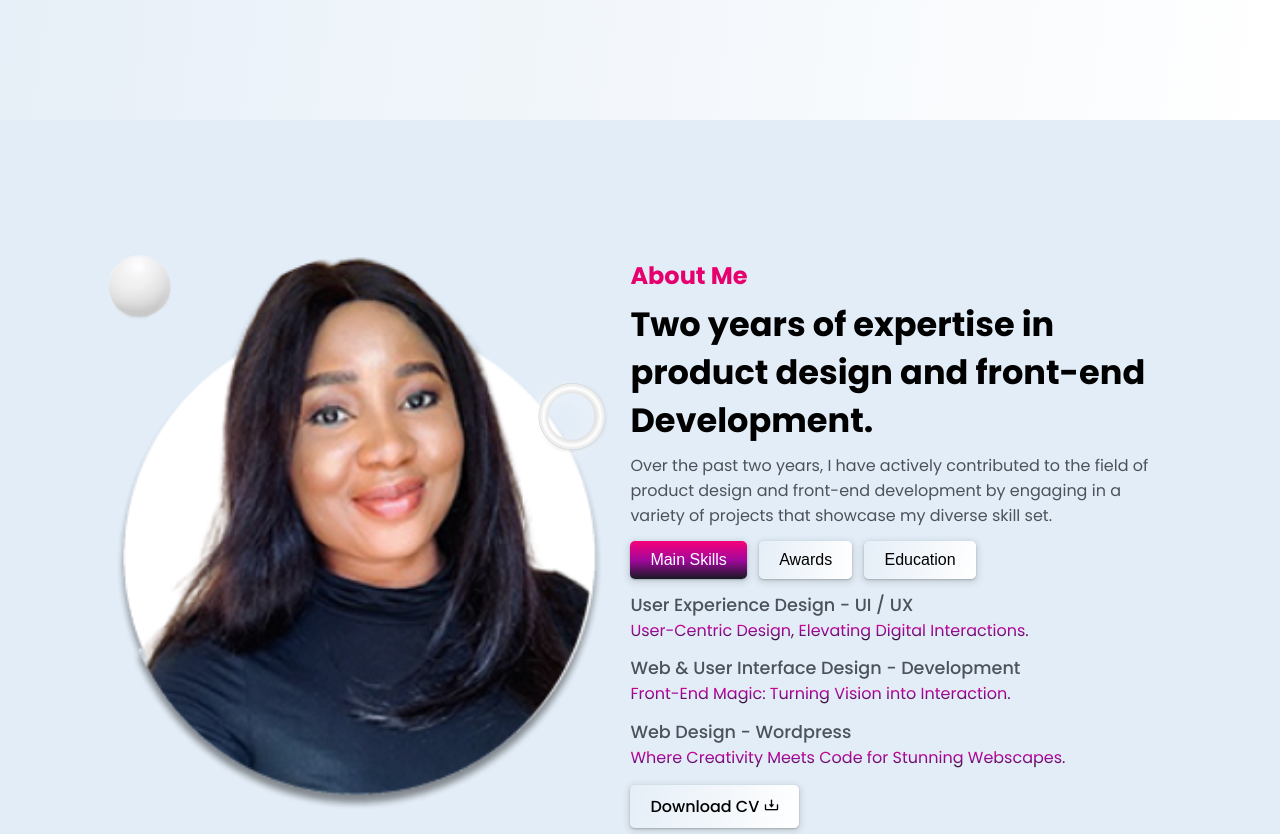
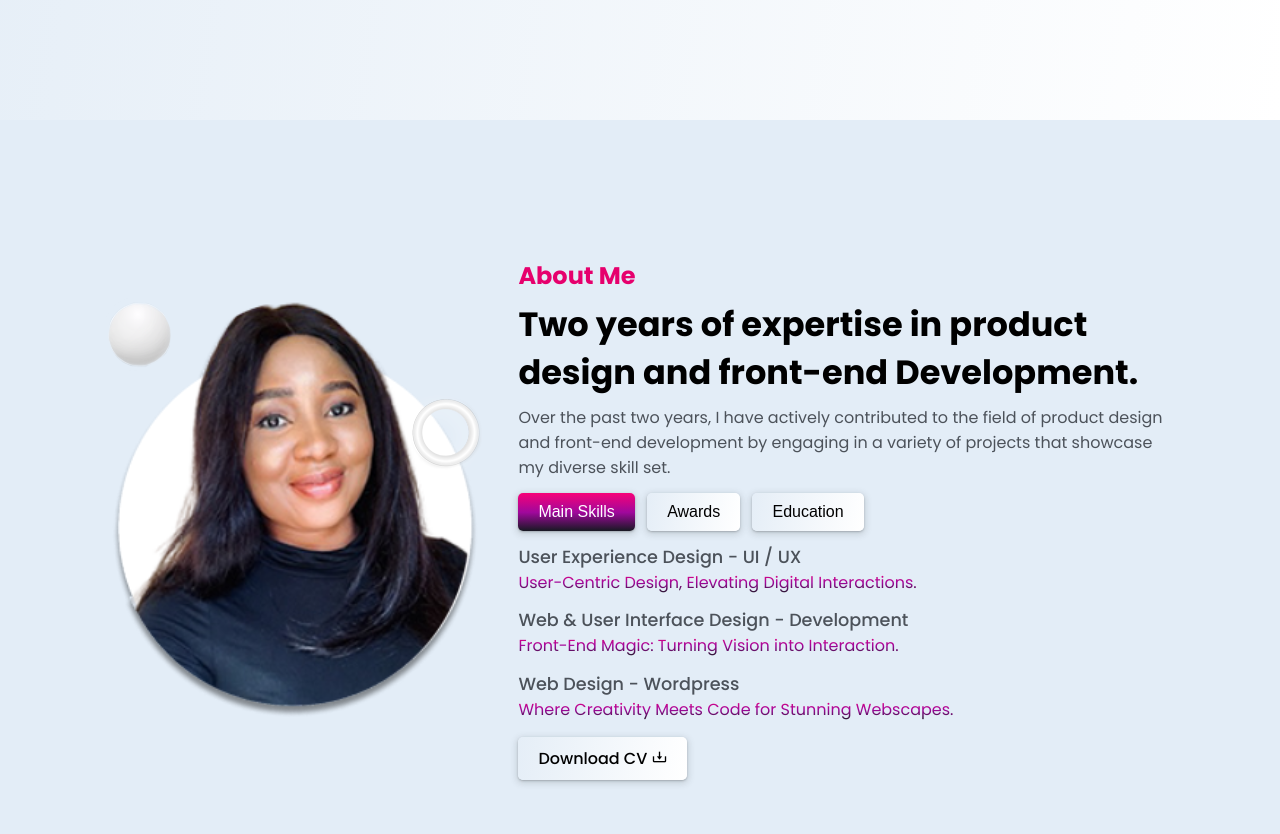
Before and after one commit to themmyty/O-portfolio, a plain HTML site: page index.html in a window 1280 px wide. Shown: the part 680-1514 px from the top of the page. Drawn offline with nearby package versions, Linux system fonts and the light colour scheme.

Commit message:
about-gap resolved

```diff
--- a/style.css
+++ b/style.css
@@ -355,7 +355,7 @@ section{
     display: flex;
     justify-content: space-between;
     align-items: center;
-    gap: 1rem;
+    gap: 2rem;
 }
 
 .about .about-img{
@@ -363,7 +363,7 @@ section{
 }
 
 .about .about-img .aboutHero{
-    width: 40vw;
+    width: 30vw;
     height: auto;
 }
 
```
